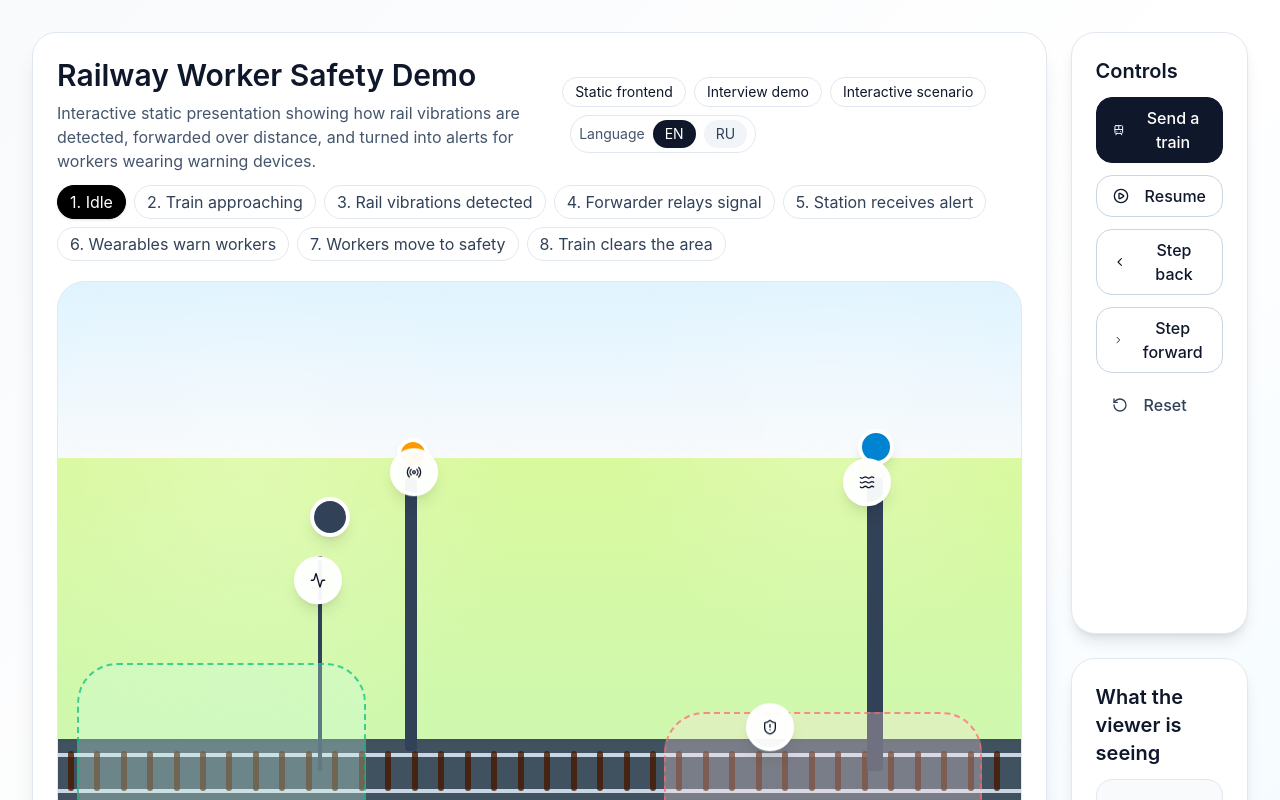
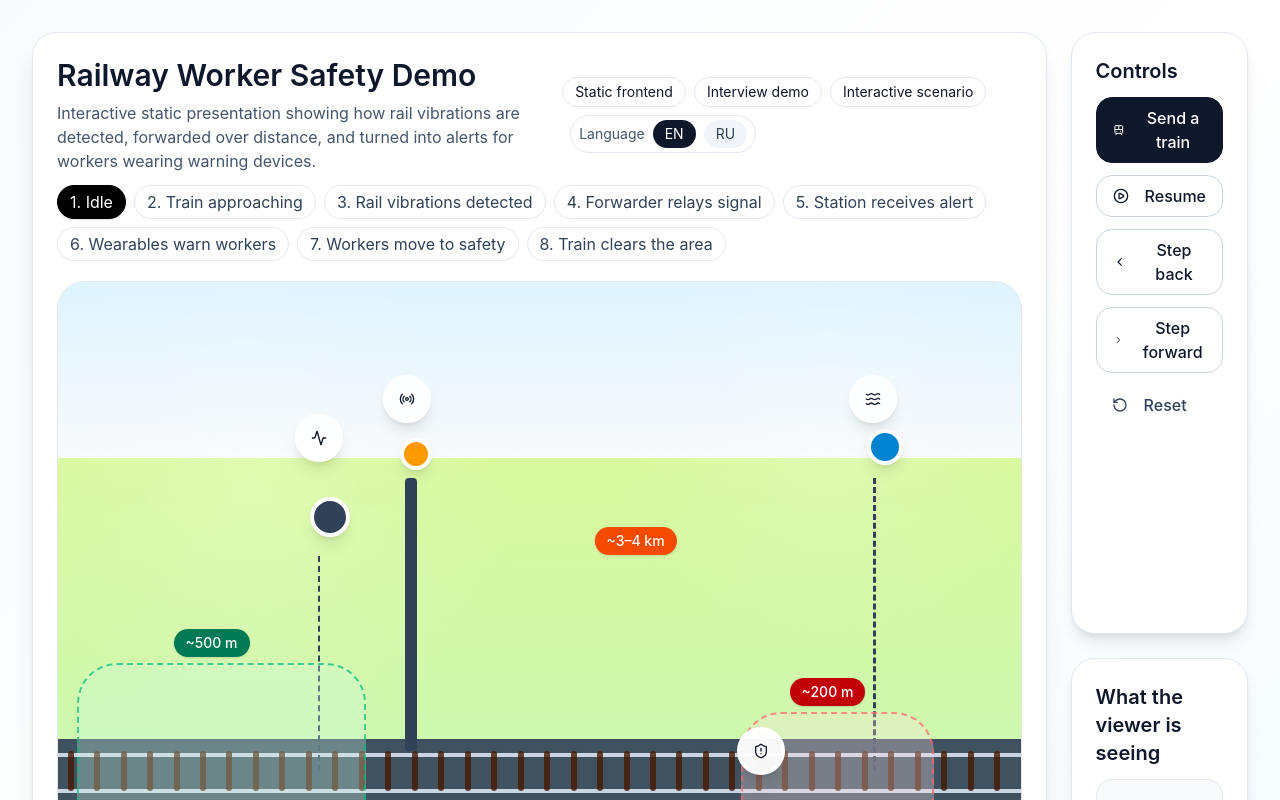
Before and after one commit to prinnevald/railhermes-demo-website, a React (Vite) app: page / in a window 1280 px wide. Shown: the top 800 px of the page. Built offline with nearby package versions, Linux system fonts and the light colour scheme.

Commit message:
final touches

```diff
--- a/src/App.jsx
+++ b/src/App.jsx
@@ -26,9 +26,9 @@ const STAGES = [
 ];
 
 const workersDefault = [
-  { id: 1, name: "Worker A", x: 78, y: 72, safeX: 93, safeY: 28 },
+  { id: 1, name: "Worker A", x: 80, y: 63, safeX: 93, safeY: 28 },
   { id: 2, name: "Worker B", x: 87, y: 58, safeX: 70, safeY: 70 },
-  { id: 3, name: "Worker C", x: 70, y: 56, safeX: 65, safeY: 30 },
+  { id: 3, name: "Worker C", x: 76, y: 56, safeX: 65, safeY: 30 },
 ];
 
 const deviceImages = {
@@ -81,6 +81,9 @@ const TRANSLATIONS = {
     stationLabel: "Station receives alert",
     detectionZone: "Early vibration detection zone",
     dangerZone: "Worker danger zone near rails",
+    distanceDetection: "~500 m",
+    distanceRelay: "~3–4 km",
+    distanceDanger: "~200 m",
     railSensorTitle: "Rail Sensor",
     railSensorSubtitle: "Mounted on the rails to sense early vibration from an approaching train",
     forwarderTitle: "Forwarder",
@@ -135,6 +138,9 @@ const TRANSLATIONS = {
     stationLabel: "Станция получила сигнал",
     detectionZone: "Зона раннего обнаружения вибрации",
     dangerZone: "Опасная зона для рабочих у рельсов",
+    distanceDetection: "~500 м",
+    distanceRelay: "~2–3 км",
+    distanceDanger: "~200 м",
     railSensorTitle: "Датчик на рельсе",
     railSensorSubtitle: "Установлен на рельсе для раннего обнаружения вибрации от приближающегося поезда",
     forwarderTitle: "Ретранслятор",
@@ -271,17 +277,17 @@ function PulseRing({ x, y, color = "bg-emerald-500", size = 14, active = true })
 
 function DeviceLabel({ x, y, title, subtitle, icon, active = false, imageSrc, imageAlt }) {
   return (
-    <div className="absolute group" style={{ left: `${x}%`, top: `${y}%` }}>
-      <div className="-translate-x-1/2 -translate-y-1/2 flex flex-col items-center gap-3">
+    <div className="absolute" style={{ left: `${x}%`, top: `${y}%` }}>
+      <div className="-translate-x-1/2 -translate-y-1/2">
         <div
-          className={`h-12 w-12 rounded-full border-4 shadow-lg flex items-center justify-center transition ${
+          className={`peer h-12 w-12 rounded-full border-4 shadow-lg flex items-center justify-center transition ${
             active ? "bg-white border-black scale-105" : "bg-white/95 border-white"
           }`}
         >
           <div className="text-slate-900">{icon}</div>
         </div>
 
-        <div className="pointer-events-none opacity-0 translate-y-2 group-hover:opacity-100 group-hover:translate-y-0 transition duration-200">
+        <div className="pointer-events-none absolute left-1/2 top-[calc(100%+12px)] -translate-x-1/2 opacity-0 translate-y-2 transition duration-200 peer-hover:opacity-100 peer-hover:translate-y-0">
           <div className="rounded-2xl border px-3 py-3 shadow-xl backdrop-blur bg-white border-slate-200 w-60">
             <div className="mb-3 overflow-hidden rounded-xl border border-slate-200 bg-slate-100 aspect-[4/5] flex items-center justify-center">
               <img
@@ -519,14 +525,14 @@ export default function RailwaySafetyInteractiveDemo() {
                 />
               ))}
 
-              <div className="absolute left-[27%] top-[28%] h-[22%] w-1 bg-slate-700" />
+              <div className="absolute left-[27%] top-[28%] h-[22%] w-1 border-l-2 border-dashed border-slate-700" />
               <div className="absolute left-[26.2%] top-[22%] h-10 w-10 rounded-full bg-slate-700 border-4 border-white shadow-lg" />
 
               <div className="absolute left-[36%] top-[20%] h-[28%] w-3 rounded bg-slate-700" />
-              <div className="absolute left-[35.2%] top-[16%] h-8 w-8 rounded-full bg-amber-500 border-4 border-white shadow-lg" />
+              <div className="absolute left-[35.5%] top-[16%] h-8 w-8 rounded-full bg-amber-500 border-4 border-white shadow-lg" />
 
-              <div className="absolute left-[84%] top-[20%] h-[30%] w-4 rounded bg-slate-700" />
-              <div className="absolute left-[83.1%] top-[15%] h-9 w-9 rounded-full bg-sky-600 border-4 border-white shadow-lg" />
+              <div className="absolute left-[84.7%] top-[20%] h-[30%] w-0 border-l-[3px] border-dashed border-slate-700" />
+              <div className="absolute left-[84%] top-[15%] h-9 w-9 rounded-full bg-sky-600 border-4 border-white shadow-lg" />
 
               <motion.div
                 className="absolute top-[43%] origin-left"
@@ -543,7 +549,7 @@ export default function RailwaySafetyInteractiveDemo() {
                     initial={{ opacity: 0 }}
                     animate={{ opacity: 1 }}
                     exit={{ opacity: 0 }}
-                    className="absolute left-[2%] top-[34%] rounded-full bg-white/95 px-3 py-1 text-sm font-medium border border-slate-200 shadow"
+                    className="absolute left-[2%] top-[30%] rounded-full bg-white/95 px-3 py-1 text-sm font-medium border border-slate-200 shadow"
                   >
                     {t.approachLabel}
                   </motion.div>
@@ -554,11 +560,14 @@ export default function RailwaySafetyInteractiveDemo() {
                 <>
                   <PulseRing x={28} y={50} color="bg-emerald-500" size={20} active />
                   <PulseRing x={31} y={50} color="bg-emerald-500" size={18} active />
-                  <SignalDot x={31} y={40} label={t.vibrationLabel} delay={0.2} duration={1.6} />
+                  <SignalDot x={10} y={42} label={t.vibrationLabel} delay={0.2} duration={1.6} />
                 </>
               )}
 
               <div className="absolute left-[2%] top-[39%] h-[21%] w-[30%] rounded-[40px] border-2 border-dashed border-emerald-500/70 bg-emerald-100/30" />
+              <div className="absolute left-[12%] top-[35.5%] rounded-full bg-emerald-700 px-3 py-1 text-sm font-medium text-white shadow">
+                {t.distanceDetection}
+              </div>
               <div className="absolute left-[23%] top-[62%] rounded-full bg-emerald-600 px-3 py-1 text-sm text-white shadow">
                 {t.detectionZone}
               </div>
@@ -571,33 +580,36 @@ export default function RailwaySafetyInteractiveDemo() {
                     animate={{ width: "7%", opacity: 1 }}
                     transition={{ duration: 1.1, ease: "easeInOut" }}
                   />
-                  <SignalDot x={34} y={31} label={t.relayLabel} delay={0.4} duration={1.8} />
+                  <SignalDot x={32} y={30} label={t.relayLabel} delay={0.4} duration={1.8} />
                 </>
               )}
+
+
 
               {stationActive && (
                 <>
                   <motion.div
-                    className="absolute left-[37%] top-[24%] h-1 origin-left rounded-full bg-orange-500 shadow"
+                    className="absolute left-[37%] top-[24%] h-1 origin-left rounded-full bg-orange-500 shadow z-10"
                     initial={{ width: 0, opacity: 0.4 }}
                     animate={{ width: "46%", opacity: 1 }}
                     transition={{ duration: 1.0, ease: "easeInOut" }}
                   />
                   <PulseRing x={84} y={30} color="bg-sky-500" size={22} active />
-                  <SignalDot x={60} y={24} label={t.stationLabel} delay={0.2} duration={1.8} />
+                  <SignalDot x={60} y={20} label={t.stationLabel} delay={0.2} duration={1.8} />
                 </>
               )}
 
-              {workersAlerted && (
-                <>
-                  <PulseRing x={78} y={72} color="bg-red-500" size={20} active />
-                  <PulseRing x={87} y={58} color="bg-red-500" size={20} active />
-                  <PulseRing x={70} y={56} color="bg-red-500" size={20} active />
-                </>
-              )}
+              <div className="absolute left-[60%] top-[25%] -translate-x-1/2 rounded-full bg-orange-600 px-3 py-1 text-sm font-medium text-white shadow z-20 whitespace-nowrap">
+                    {t.distanceRelay}
+                  </div>
 
-              <div className="absolute left-[63%] top-[44%] h-[21%] w-[33%] rounded-[40px] border-2 border-dashed border-red-400/70 bg-red-100/30" />
-              <div className="absolute left-[70%] top-[66%] rounded-full bg-red-600 px-3 py-1 text-sm text-white shadow">
+
+
+              <div className="absolute left-[71%] top-[44%] h-[21%] w-[20%] rounded-[40px] border-2 border-dashed border-red-400/70 bg-red-100/30" />
+              <div className="absolute left-[76%] top-[40.5%] rounded-full bg-red-700 px-3 py-1 text-sm font-medium text-white shadow">
+                {t.distanceDanger}
+              </div>
+              <div className="absolute left-[74%] top-[66%] rounded-full bg-red-600 px-3 py-1 text-sm text-white shadow">
                 {t.dangerZone}
               </div>
 
@@ -615,8 +627,8 @@ export default function RailwaySafetyInteractiveDemo() {
               ))}
 
               <DeviceLabel
-                x={27}
-                y={50}
+                x={27.1}
+                y={16}
                 title={t.railSensorTitle}
                 subtitle={t.railSensorSubtitle}
                 icon={<Activity className="h-4 w-4" />}
@@ -625,8 +637,8 @@ export default function RailwaySafetyInteractiveDemo() {
                 imageAlt="Rail sensor"
               />
               <DeviceLabel
-                x={37}
-                y={40}
+                x={36.3}
+                y={12}
                 title={t.forwarderTitle}
                 subtitle={t.forwarderSubtitle}
                 icon={<Radio className="h-4 w-4" />}
@@ -635,8 +647,8 @@ export default function RailwaySafetyInteractiveDemo() {
                 imageAlt="Forwarder"
               />
               <DeviceLabel
-                x={84}
-                y={40}
+                x={84.7}
+                y={12}
                 title={t.stationTitle}
                 subtitle={t.stationSubtitle}
                 icon={<Waves className="h-4 w-4" />}
@@ -645,8 +657,8 @@ export default function RailwaySafetyInteractiveDemo() {
                 imageAlt="Station device"
               />
               <DeviceLabel
-                x={74}
-                y={65}
+                x={73}
+                y={48}
                 title={t.wearablesTitle}
                 subtitle={t.wearablesSubtitle}
                 icon={<ShieldAlert className="h-4 w-4" />}
```
